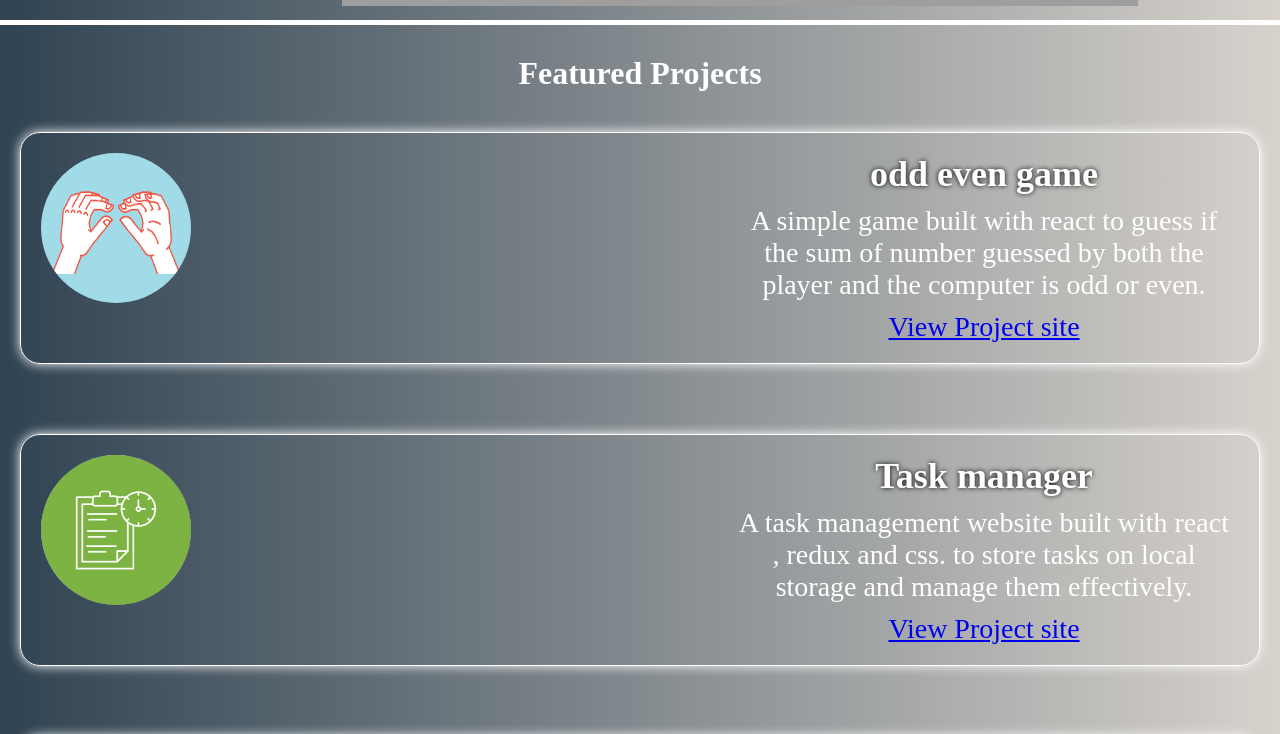
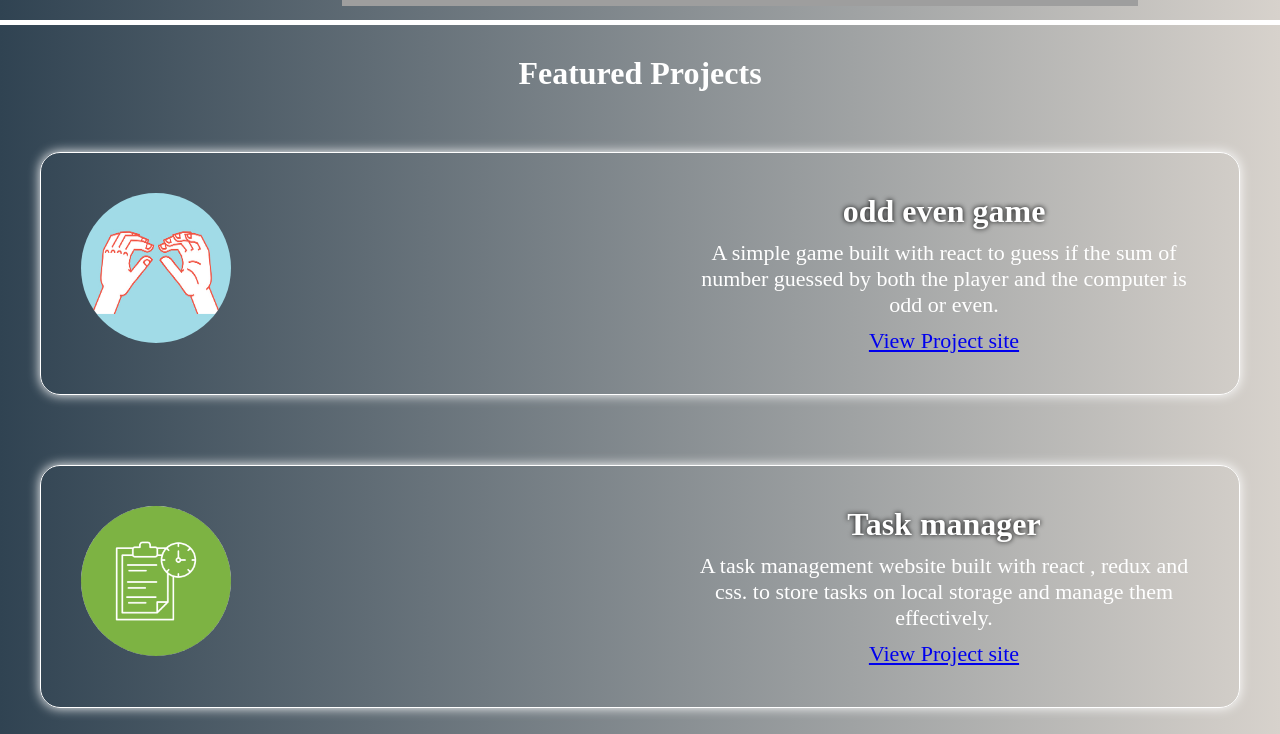
Before and after one commit to Rajat-0707/portfolio, a React (Vite) app: page / in a window 1280 px wide. Shown: the part 3380-4114 px from the top of the page. Built offline with nearby package versions, Linux system fonts and the light colour scheme; grey boxes are pictures that could not be loaded.

Commit message:
Update projects.css

```diff
--- a/src/projects.css
+++ b/src/projects.css
@@ -47,8 +47,8 @@ a:hover {
     display: flex;
     flex-wrap: wrap;
     justify-content: space-between;
-   margin: 20px;
-    padding: 20px;
+   margin: 40px;
+    padding: 40px;
    margin-bottom: 70px;
     border: 1px solid white;
     border-radius: 20px;
@@ -89,13 +89,13 @@ h3,p{
 .project-title {
     color: white;
     text-shadow: 0px 0px 5px black;
-    font-size: 36px;
+    font-size: 32px;
     font-weight: 600;
 }
 
 .project-description {
     color: white;
-    font-size: 28px;
+    font-size: 22px;
     font-weight: 400;
      text-align: center;
     margin: 10px 0;
@@ -104,5 +104,5 @@ h3,p{
 
 a{
     background: transparent;
-      font-size: 28px;
+      font-size: 22px;
 }
```
